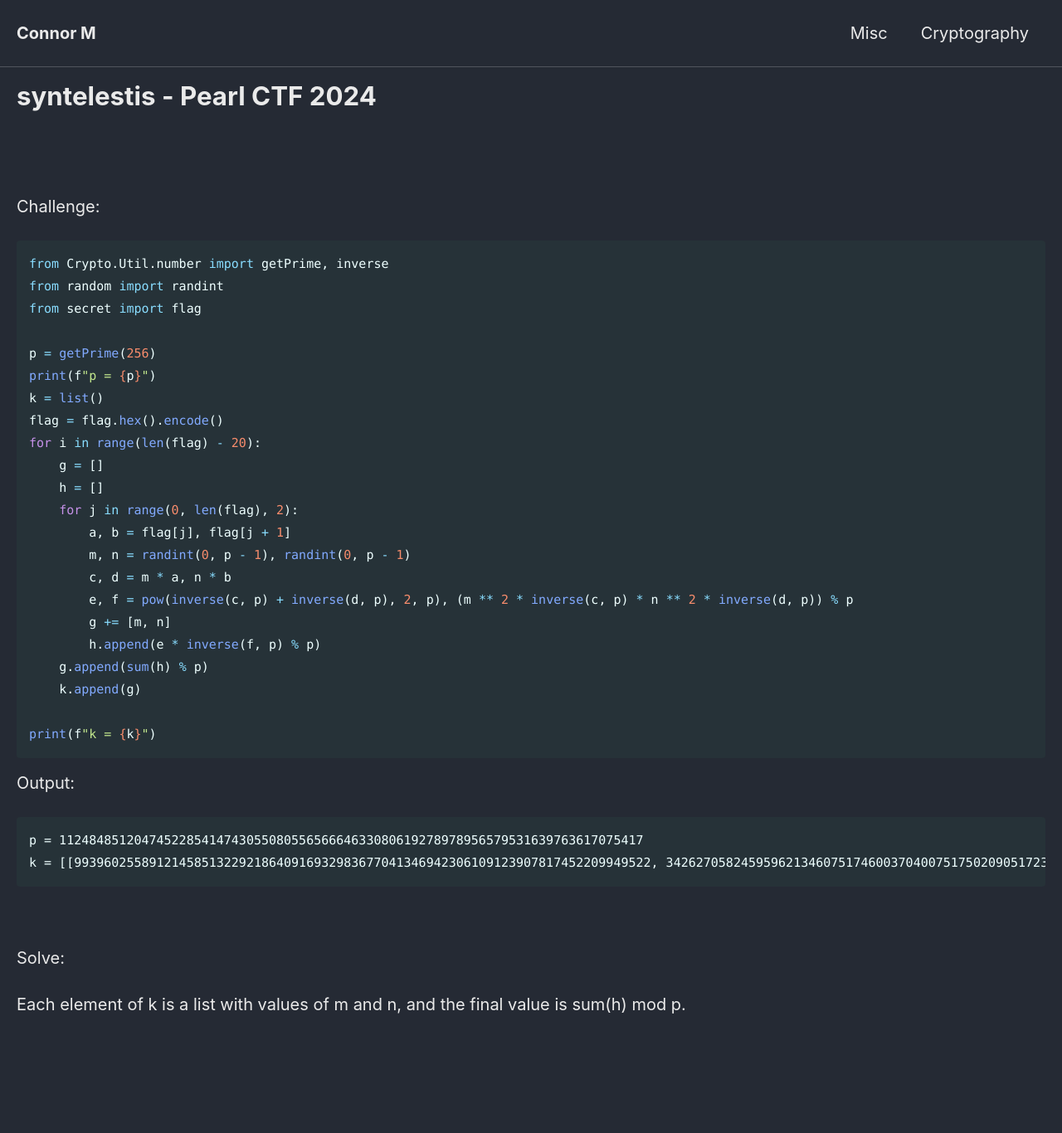
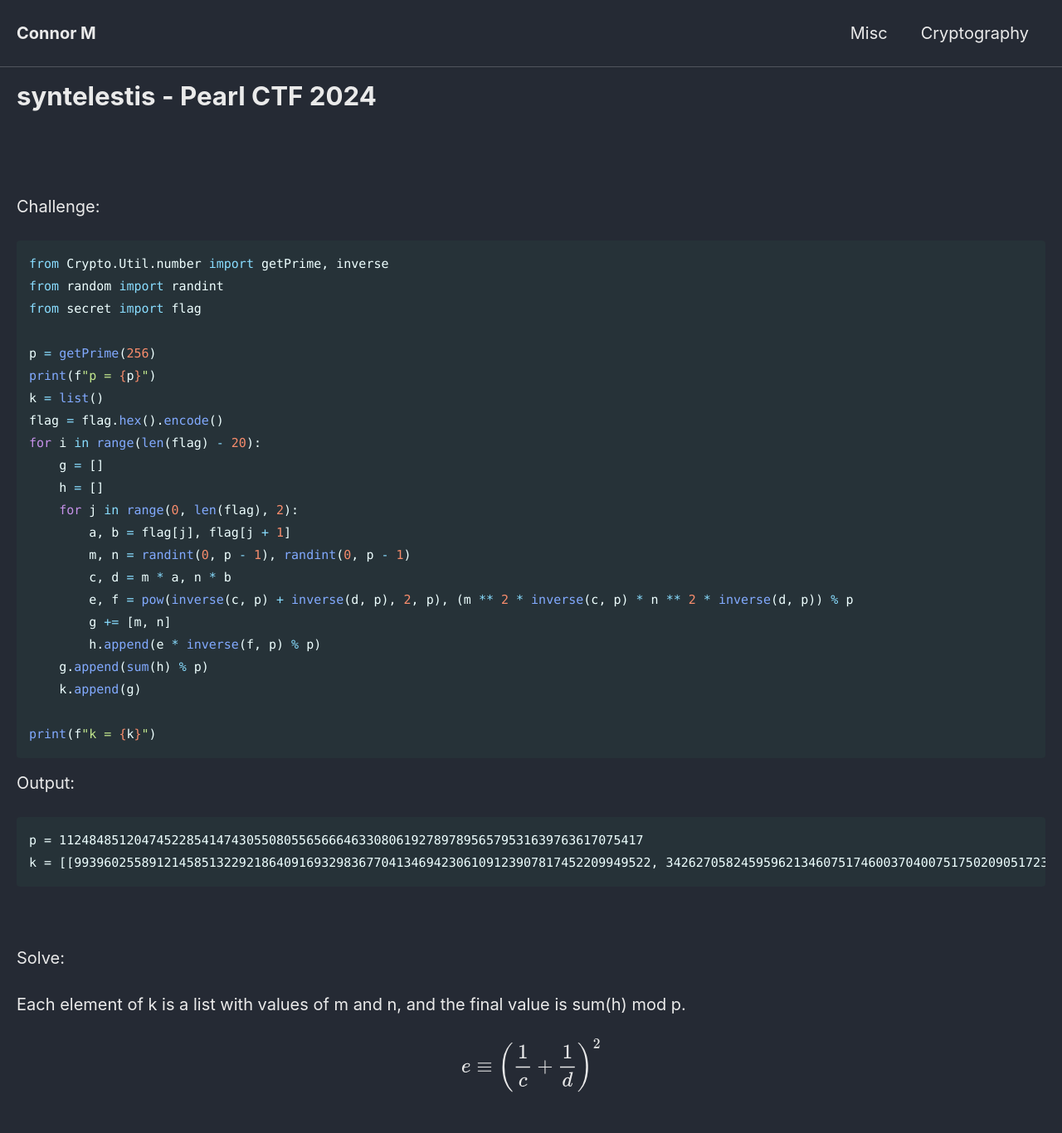
Before and after one commit to Connor-McCartney/Connor-McCartney.github.io, a Jekyll site: the page built from _pages/cryptography/other/syntelestis-Pearl-CTF-2024.md, in a window 1280 px wide. Shown: the whole page at 83% size. Built offline with Jekyll 4.4.1, drawn with Linux system fonts in a browser that asks for light colours; cached includes are drawn as plain includes; before the commit the page ends 1282 px from its top, so only the background shows below that.

Commit message:
Update syntelestis-Pearl-CTF-2024.md

```diff
--- a/_pages/cryptography/other/syntelestis-Pearl-CTF-2024.md
+++ b/_pages/cryptography/other/syntelestis-Pearl-CTF-2024.md
@@ -47,3 +47,6 @@ k = [[99396025589121458513229218640916932983677041346942306109123907817452209949
 Solve:
 
 Each element of k is a list with values of m and n, and the final value is sum(h) mod p.
+
+
+$$e \equiv \left( \frac{1}{c} + \frac{1}{d} \right)^2$$
```
